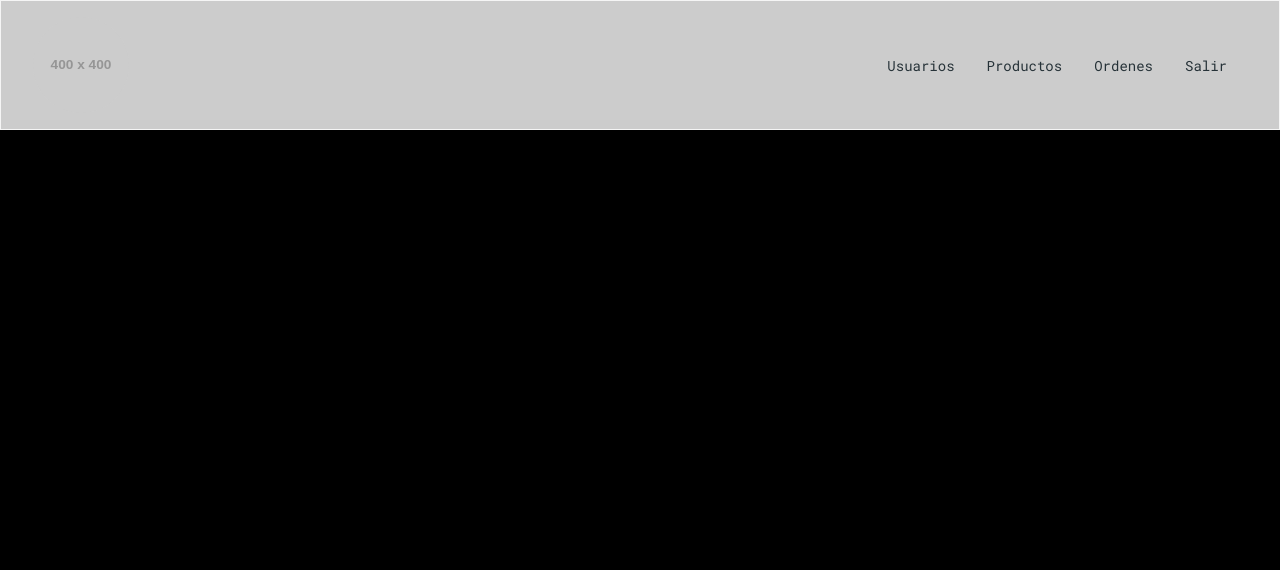
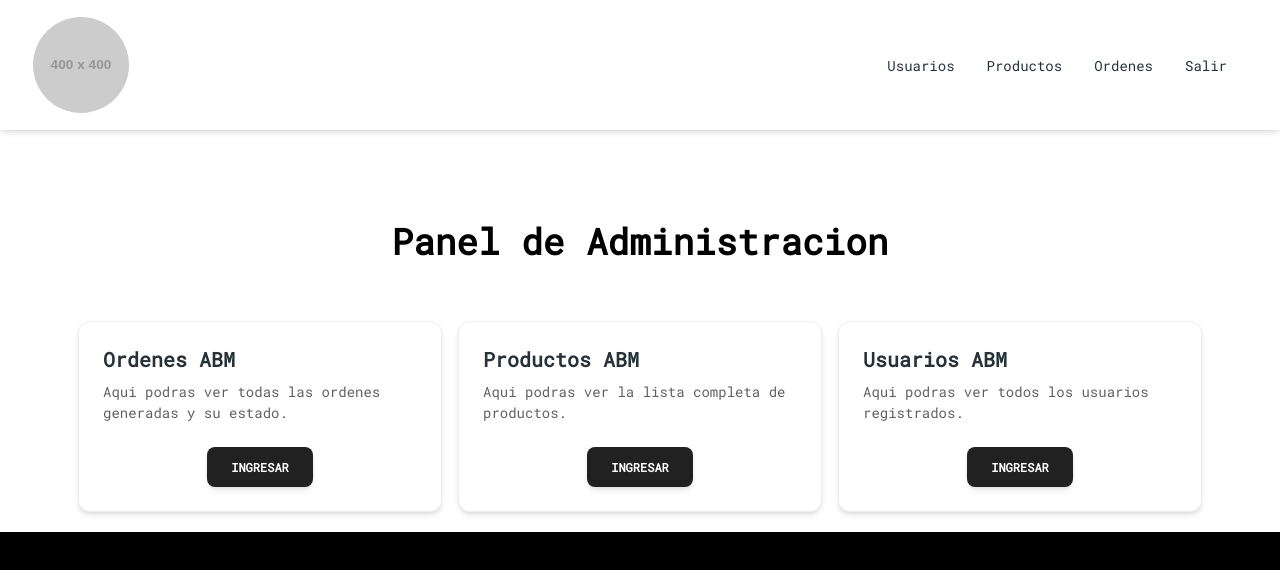
Before and after one commit to kmdz12/market, a React (Vite) app in the folder client/: page /coordinator/admin/panel in a window 1280 px wide. Shown: the top 570 px of the page. Built offline with nearby package versions, Linux system fonts and the light colour scheme.

Commit message:
feature: add cards for each crud

```diff
--- a/client/src/pages/CoordinatorPanel/CoordinatorPanel.page.jsx
+++ b/client/src/pages/CoordinatorPanel/CoordinatorPanel.page.jsx
@@ -2,6 +2,7 @@ import React, { useState, useEffect } from 'react';
 import { Link, useLocation } from 'wouter';
 import AdminNavbarComponent from '../../components/AdminNavbar/AdminNavbar.component';
 import DataService from '../../service/dataService';
+import { Card, CardBody, CardFooter, Button, Typography } from '@material-tailwind/react';
 
 function CoordinatorPanelPage() {
 
@@ -35,9 +36,57 @@ function CoordinatorPanelPage() {
     }, [])
 
     return (
-        <>
+        <div className='bg-white pb-5'>
             <AdminNavbarComponent />
-        </>
+            <div className='md:container md:mx-auto flex justify-center py-12 mt-10'>
+                <Typography variant="h2" className='text-center'>Panel de Administracion</Typography>
+            </div>
+
+            <div className='md:container md:mx-auto flex justify-center items-center flex-col lg:flex-row h-fit'>
+                <Card className="mt-2 w-80 border lg:mx-2 md:w-full">
+                    <CardBody>
+                        <Typography variant="h5" color="blue-gray" className="mb-2">
+                            Ordenes ABM
+                        </Typography>
+                        <Typography variant="small">
+                            Aqui podras ver todas las ordenes generadas y su estado.
+                        </Typography>
+                    </CardBody>
+                    <CardFooter className="pt-0 flex justify-center">
+                        <Button>INGRESAR</Button>
+                    </CardFooter>
+                </Card>
+
+                <Card className="mt-2 w-80 border lg:mx-2 md:w-full">
+                    <CardBody>
+                        <Typography variant="h5" color="blue-gray" className="mb-2">
+                            Productos ABM
+                        </Typography>
+                        <Typography variant="small">
+                            Aqui podras ver la lista completa de productos.
+                        </Typography>
+                    </CardBody>
+                    <CardFooter className="pt-0 flex justify-center">
+                        <Button>INGRESAR</Button>
+                    </CardFooter>
+                </Card>
+
+                <Card className="mt-2 w-80 border lg:mx-2 md:w-full">
+                    <CardBody>
+                        <Typography variant="h5" color="blue-gray" className="mb-2">
+                            Usuarios ABM
+                        </Typography>
+                        <Typography variant="small">
+                            Aqui podras ver todos los usuarios registrados.
+                        </Typography>
+                    </CardBody>
+                    <CardFooter className="pt-0 flex justify-center">
+                        <Button>INGRESAR</Button>
+                    </CardFooter>
+                </Card>
+            </div>
+
+        </div>
     )
 }
 
```
